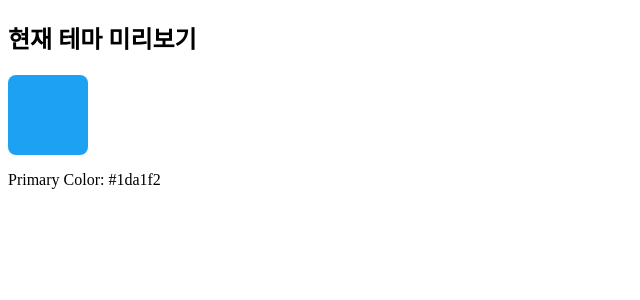
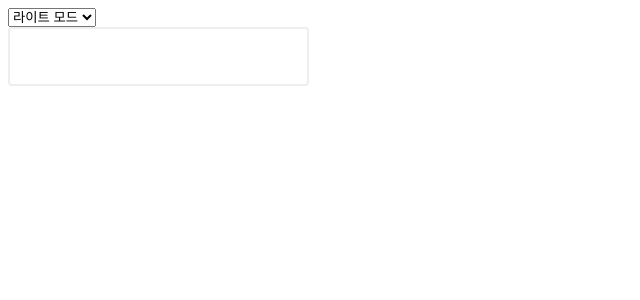
Before and after one commit to BZzzzi/react-study, a React (Vite) app: page / in a window 1280 px wide. Shown: the top 300 px of the page, without its empty margins (0-640 px from the left). Built offline with nearby package versions, Linux system fonts and the light colour scheme.

Commit message:
[Styled Components] 테마 변경 예시

```diff
--- a/src/App.jsx
+++ b/src/App.jsx
@@ -1,33 +1,41 @@
-import React, { useContext } from "react";
-import { ThemeProvider, ThemeContext } from "styled-components";
+import { useState } from "react";
+import { createGlobalStyle, ThemeProvider } from "styled-components";
+import Input from "./Input";
 
-const theme = {
-  primaryColor: "#1da1f2",
-  secondaryColor: "#f5070f",
+const THEMES = {
+  light: {
+    backgroundColor: "#ffffff",
+    color: "#000000",
+  },
+  dark: {
+    backgroundColor: "#121212",
+    color: "#ffffff",
+  },
 };
 
-function ThemeSettings() {
-  const theme = useContext(ThemeContext);
-  return (
-    <div>
-      <h2>현재 테마 미리보기</h2>
-      <div
-        style={{
-          width: "80px",
-          height: "80px",
-          backgroundColor: theme.primaryColor,
-          borderRadius: "8px",
-        }}
-      />
-      <p>Primary Color: {theme.primaryColor}</p>
-    </div>
-  );
-}
+const GlobalStyle = createGlobalStyle`
+  body {
+    background-color: ${({ theme }) => theme.backgroundColor};
+    color: ${({ theme }) => theme.color};
+  }
+`;
 
 function App() {
+  const [theme, setTheme] = useState(THEMES["light"]);
+
+  const handleSelectChange = (e) => {
+    const nextThemeName = e.target.value;
+    setTheme(THEMES[nextThemeName]);
+  };
+
   return (
     <ThemeProvider theme={theme}>
-      <ThemeSettings />
+      <select onChange={handleSelectChange}>
+        <option value="light">라이트 모드</option>
+        <option value="dark">다크 모드</option>
+      </select>
+      <GlobalStyle />
+      <Input />
     </ThemeProvider>
   );
 }
--- a/src/Input.jsx
+++ b/src/Input.jsx
@@ -14,6 +14,8 @@ const SpinnerRotate = keyframes`
 `;
 
 const StyledInput = styled.input`
+  background-color: ${({ theme }) => theme.backgroundColor};
+  color: ${({ theme }) => theme.color};
   font-size: ${({ size }) => SIZES[size] ?? SIZES["medium"]}px;
   border: 2px solid ${({ error }) => (error ? `#f44336` : `#eeeeee`)};
   border-radius: ${({ round }) => (round ? `9999px` : `4px`)};
```
